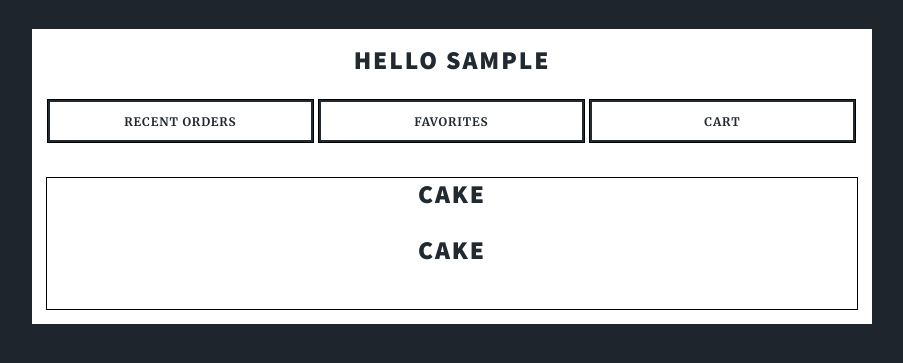
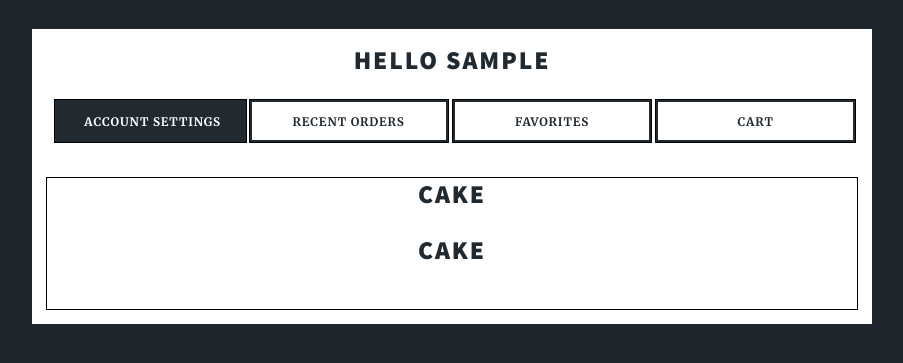
Before and after one commit to radford-se/semester-project-repo-lama_null, a Django app: page /ordering_page/ in a window 1280 px wide. Shown: the top 363 px of the page, without its empty margins (188-1091 px from the left). Run offline with Django 3.2, Linux system fonts and the light colour scheme; the visitor is signed in with stand-in values (Sample User, id 1); data that the repository does not hold is empty.

Commit message:
added accounts setttings routing and page

```diff
--- a/donuts/urls.py
+++ b/donuts/urls.py
@@ -31,6 +31,8 @@ urlpatterns = [
     path('thankyou/', views.thankyou, name='thankyou'),
     path('accounts/change_password/', views.change_password, name='change_password'),
     path('orders/', OrderListView.as_view(), name='orders'),
+    path('accounts/settings/', views.change_settings, name='change_settings'),
+
 ]
 
 urlpatterns += [
--- a/ordersystem/templates/ordersystem/inventoryitem_list.html
+++ b/ordersystem/templates/ordersystem/inventoryitem_list.html
@@ -14,17 +14,21 @@
 
     {% if request.user.is_authenticated %}
     <h2 style="text-align:center;">Hello {{ request.user.username }}</h2>
-    <ul style="list-style: none;padding:0;margin:0;">
+    <ul style="list-style: none;padding:0;margin:0;display:flex;">
+
+        <li style="width:24.7%;">
+            <a  style="font-family:inherit;display:inline-block;margin:auto;width:100%;text-align:center;border:1px solid black" class="button primary" href="{% url 'change_settings' %}">Account settings</a>
+        </li>
         <li class="button"
-            style="font-family:inherit; display:inline-block;margin:auto;width:33%;text-align:center; border:1px solid black">
+            style="font-family:inherit; display:inline-block;margin:auto;width:24.7%;text-align:center; border:1px solid black">
             RECENT ORDERS
         </li>
         <li class="button"
-            style="font-family:inherit; display:inline-block;margin:auto;width:33%;text-align:center; border:1px solid black">
+            style="font-family:inherit; display:inline-block;margin:auto;width:24.7%;text-align:center; border:1px solid black">
             FAVORITES
         </li>
         <li class="button"
-            style="font-family:inherit; display:inline-block;margin:auto;width:33%;text-align:center; border:1px solid black">
+            style="font-family:inherit; display:inline-block;margin:auto;width:24.7%;text-align:center; border:1px solid black">
             CART
         </li>
     </ul>
@@ -49,10 +53,12 @@
         <header style="width:100%; margin:auto; text-align:center"><h2>Cake<br/></h2></header>
         {% for item in object_list %}
         <article
-                 style="display:flex; flex-wrap:wrap; width:22%; height:200px; border-radius:10px; margin:10px; background-color:#e1fff5; justify-content:center; align-items:flex-end;">
+                style="display:flex; flex-wrap:wrap; width:22%; height:200px; border-radius:10px; margin:10px; background-color:#e1fff5; justify-content:center; align-items:flex-end;">
             <h4 style="width:100%; text-align:center;margin:0; padding:0;align-self:flex-start">{{item.name}}</h4>
             <span style="width:100%; text-align:center;  align-self:flex-end;margin:0; align-self:flex-end; font-family:sans-serif;">${{item.price}}</span><br/>
-            <button style="width:100%; background-color:white; align-self:flex-end; margin:0; justify-self:center;">add to cart</button>
+            <button style="width:100%; background-color:white; align-self:flex-end; margin:0; justify-self:center;">add
+                to cart
+            </button>
         </article>
         {% endfor %}
     </section>
--- a/ordersystem/views.py
+++ b/ordersystem/views.py
@@ -52,6 +52,12 @@ def change_password(request):
     return render(request, 'registration/change_password.html', {'form': form})
 
 
+@login_required()
+def change_settings(request):
+    return render(request, 'registration/settings.html')
+
+
+
 # def ordering_page(request):
 #     return render(request, 'ordering_page.html', {})
 
```
Also changed, not shown: ordersystem/templates/registration/settings.html (added, +21 -0 lines).
